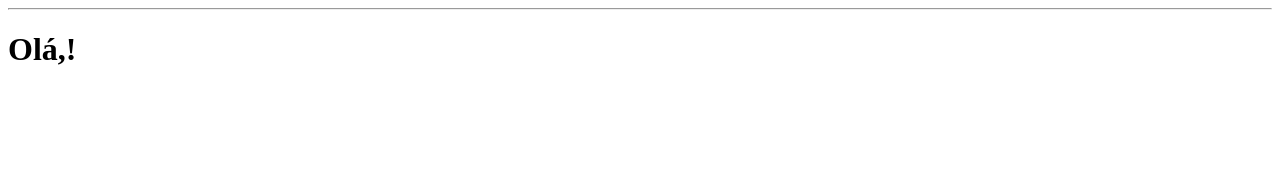
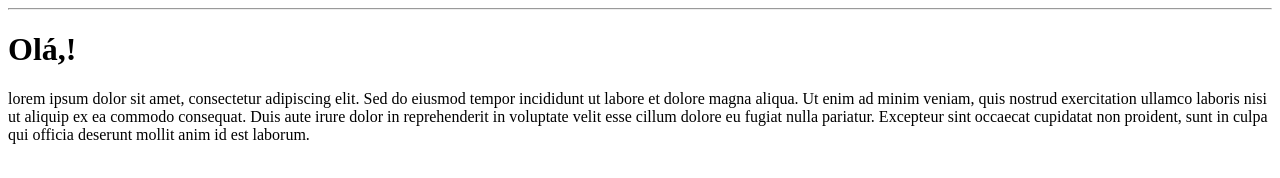
Before and after one commit to clayton-oss/Ola-mundo, a plain HTML site: page site/index.html in a window 1280 px wide. Drawn offline with Linux system fonts and the light colour scheme.

Commit message:
Adicionei um parágrafo

```diff
--- a/site/index.html
+++ b/site/index.html
@@ -9,5 +9,6 @@
     <hr>
     <h1>Olá,!</h1>
     <p lorem ipsum dolor sit amet, consectetur adipiscing elit. Sed do eiusmod tempor incididunt ut labore et dolore magna aliqua. Ut enim ad minim veniam, quis nostrud exercitation ullamco laboris nisi ut aliquip ex ea commodo consequat. Duis aute irure dolor in reprehenderit in voluptate velit esse cillum dolore eu fugiat nulla pariatur. Excepteur sint occaecat cupidatat non proident, sunt in culpa qui officia deserunt mollit anim id est laborum.</p>
+        <p>lorem ipsum dolor sit amet, consectetur adipiscing elit. Sed do eiusmod tempor incididunt ut labore et dolore magna aliqua. Ut enim ad minim veniam, quis nostrud exercitation ullamco laboris nisi ut aliquip ex ea commodo consequat. Duis aute irure dolor in reprehenderit in voluptate velit esse cillum dolore eu fugiat nulla pariatur. Excepteur sint occaecat cupidatat non proident, sunt in culpa qui officia deserunt mollit anim id est laborum.</p>
 </body>
 </html>
```
